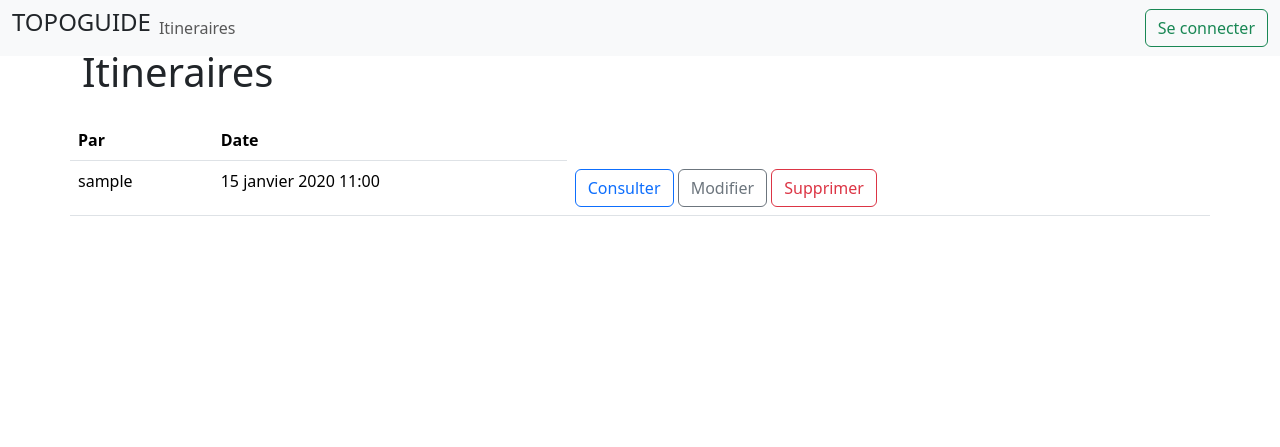
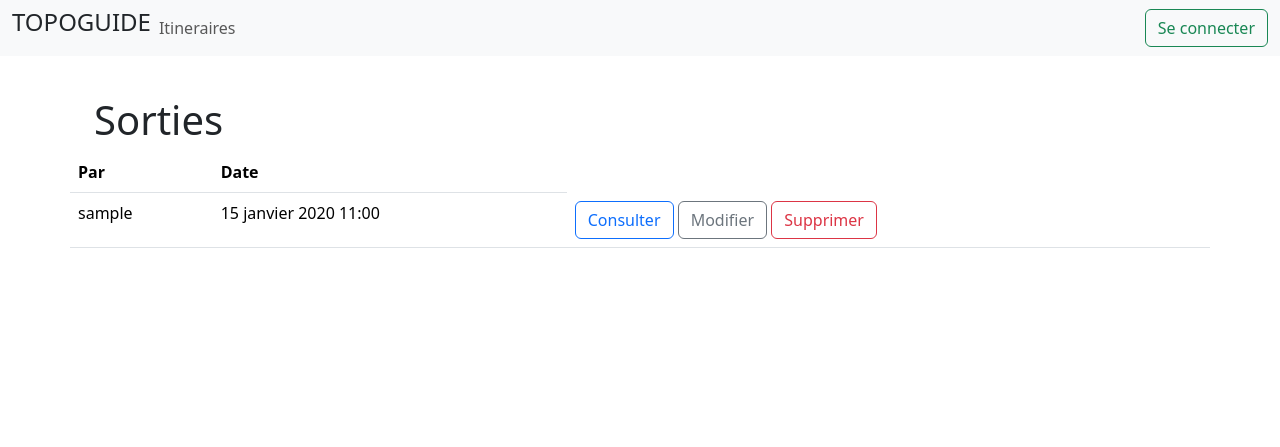
Before and after one commit to julienB43/topoguide-julien-berndt, a Django app: page /itineraires/sorties/1 in a window 1280 px wide. Shown: the top 447 px of the page. Run offline with Django 4.2, Linux system fonts and the light colour scheme; tables that the repository leaves empty hold one stand-in row (values such as "Sample post"); some libraries are stand-ins or nearby versions.

Commit message:
Update the templates of itineraires and sorties to add their path for detailled sortie page

```diff
--- a/topoguide/itineraires/templates/itineraires/sorties.html
+++ b/topoguide/itineraires/templates/itineraires/sorties.html
@@ -1,6 +1,6 @@
-{% extends 'base.html' %}
+{%extends 'base.html'%}
 
-{% block title %}Liste des itineraires{% endblock title%}
+{%block title%}Liste des sorties{%endblock title%}
 
 {%block back%}
 <li class="text">
@@ -10,8 +10,8 @@
 
 {%block content%}
 
-<div class="row pb-3">
-    <h1>Itineraires</h1>
+<div class="container pt-5">
+    <h1>Sorties</h1>
 </div>
 
 <div class="row">
@@ -23,16 +23,16 @@
             </tr>
         </thead>
             <tbody>
-            {% for sortie in sorties %}
+            {%for sortie in sorties%}
                 <tr>
-                    <td>{{ sortie.user }}</td>
-                    <td>{{ sortie.date_sortie }}</td>
-                    <td><button type="submit" class="btn btn-outline-primary">Consulter</button>
-                        <button type="submit" class="btn btn-outline-secondary">Modifier</button>
-                        <button type="submit" class="btn btn-outline-danger">Supprimer</button>
+                    <td>{{sortie.user}}</td>
+                    <td>{{sortie.date_sortie}}</td>
+                    <td><a href="http://127.0.0.1:8000/itineraires/sortie/1" class="btn btn-outline-primary">Consulter</a>
+                        <a href="" class="btn btn-outline-secondary">Modifier</a>
+                        <a href="" class="btn btn-outline-danger">Supprimer</a>
                     </td>
                 </tr>
-            {% endfor %}
+            {%endfor%}
             </tbody>
         </table>
     </div>
```
Also changed, not shown: topoguide/itineraires/templates/itineraires/itineraires.html (+4 -4 lines).
